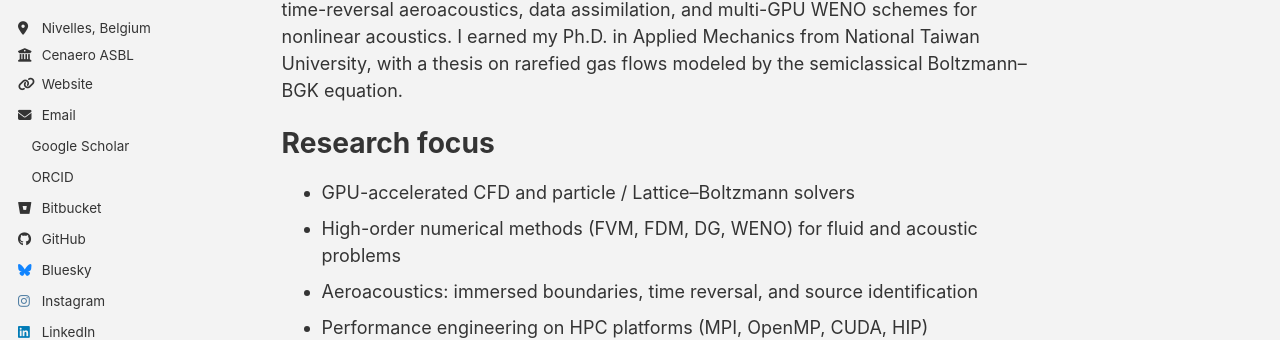
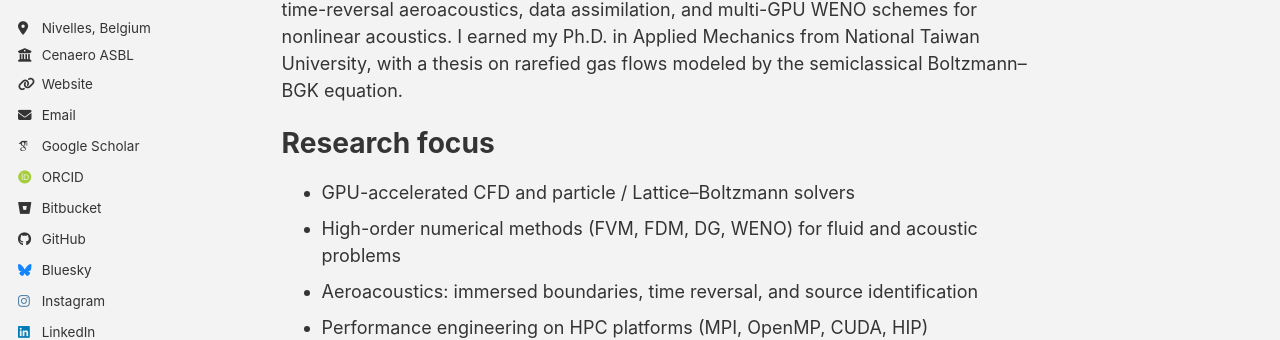
Before and after one commit to wme7/wme7.github.io, a Jekyll site: the page built from _pages/about.md, in a window 1280 px wide. Shown: the part 360-700 px from the top of the page. Built offline with Jekyll 4.4.1, drawn with Linux system fonts in a browser that asks for light colours; some web fonts are replaced; a script that is not in the unit is left out; a style sheet for code colours, icons or effects is not loaded.

Commit message:
Update package.json and custom.html to streamline asset loading and remove preload links for stylesheets

```diff
--- a/_includes/head/custom.html
+++ b/_includes/head/custom.html
@@ -3,12 +3,10 @@
 <!-- start custom head snippets -->
 
 <!-- Support for Academicons -->
-<link rel="preload" href="https://cdn.jsdelivr.net/gh/jpswalsh/academicons@1/css/academicons.min.css" as="style" onload="this.onload=null;this.rel='stylesheet'">
-<noscript><link rel="stylesheet" href="https://cdn.jsdelivr.net/gh/jpswalsh/academicons@1/css/academicons.min.css"></noscript>
+<link rel="stylesheet" href="{{ base_path }}/assets/css/academicons.min.css">
 
 <!-- Support for Font Awesome -->
- <link rel="preload" href="{{ base_path }}/assets/css/fontawesome.css" as="style" onload="this.onload=null;this.rel='stylesheet'">
-<noscript><link rel="stylesheet" href="{{ base_path }}/assets/css/fontawesome.css"></noscript>
+<link rel="stylesheet" href="{{ base_path }}/assets/css/fontawesome.css">
 
 <!-- favicon from https://commons.wikimedia.org/wiki/File:OOjs_UI_icon_academic-progressive.svg -->
 <link rel="apple-touch-icon" sizes="180x180" href="{{ base_path }}/images/apple-touch-icon-180x180.png"/>
```
Also changed, not shown: package.json (line endings or trailing spaces).
